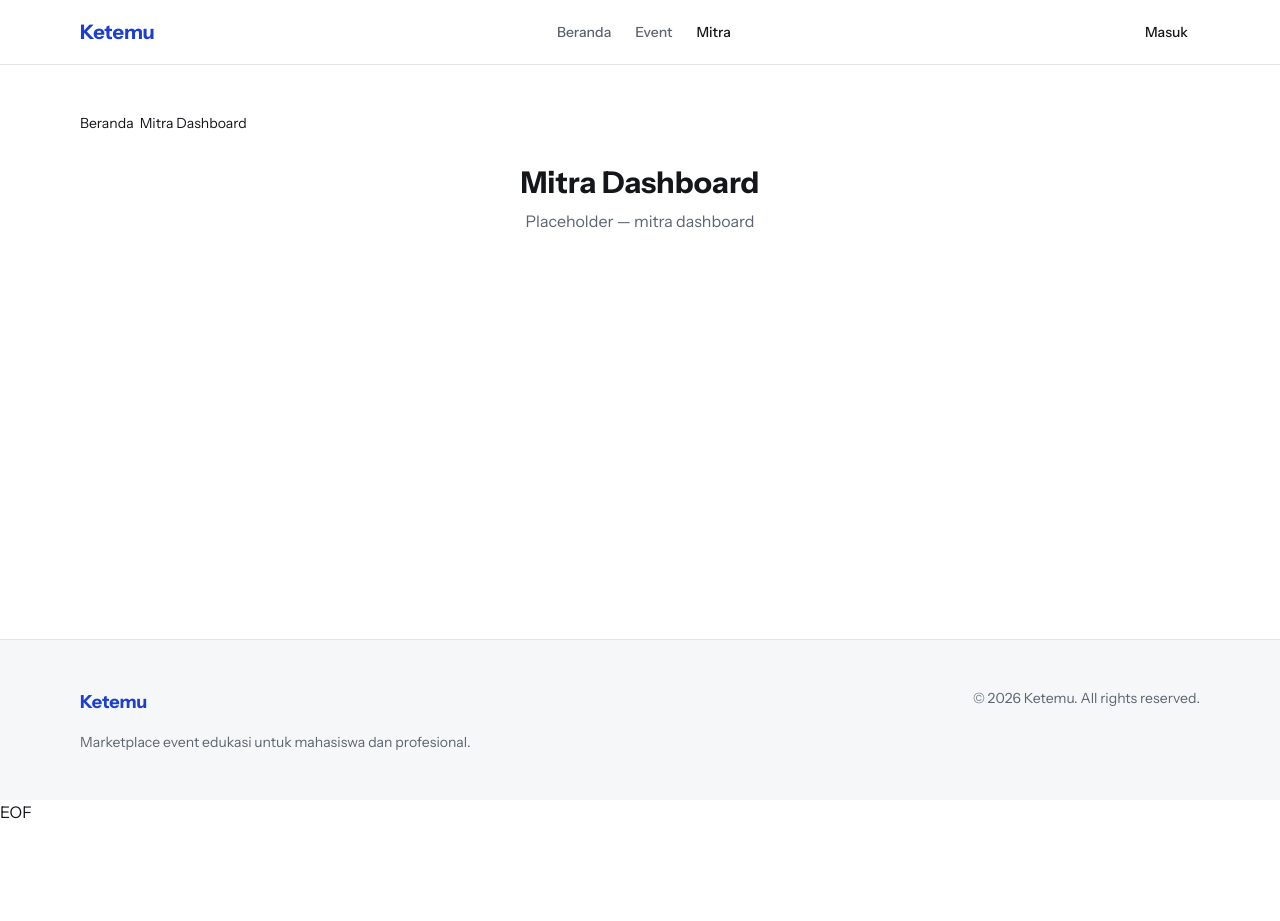
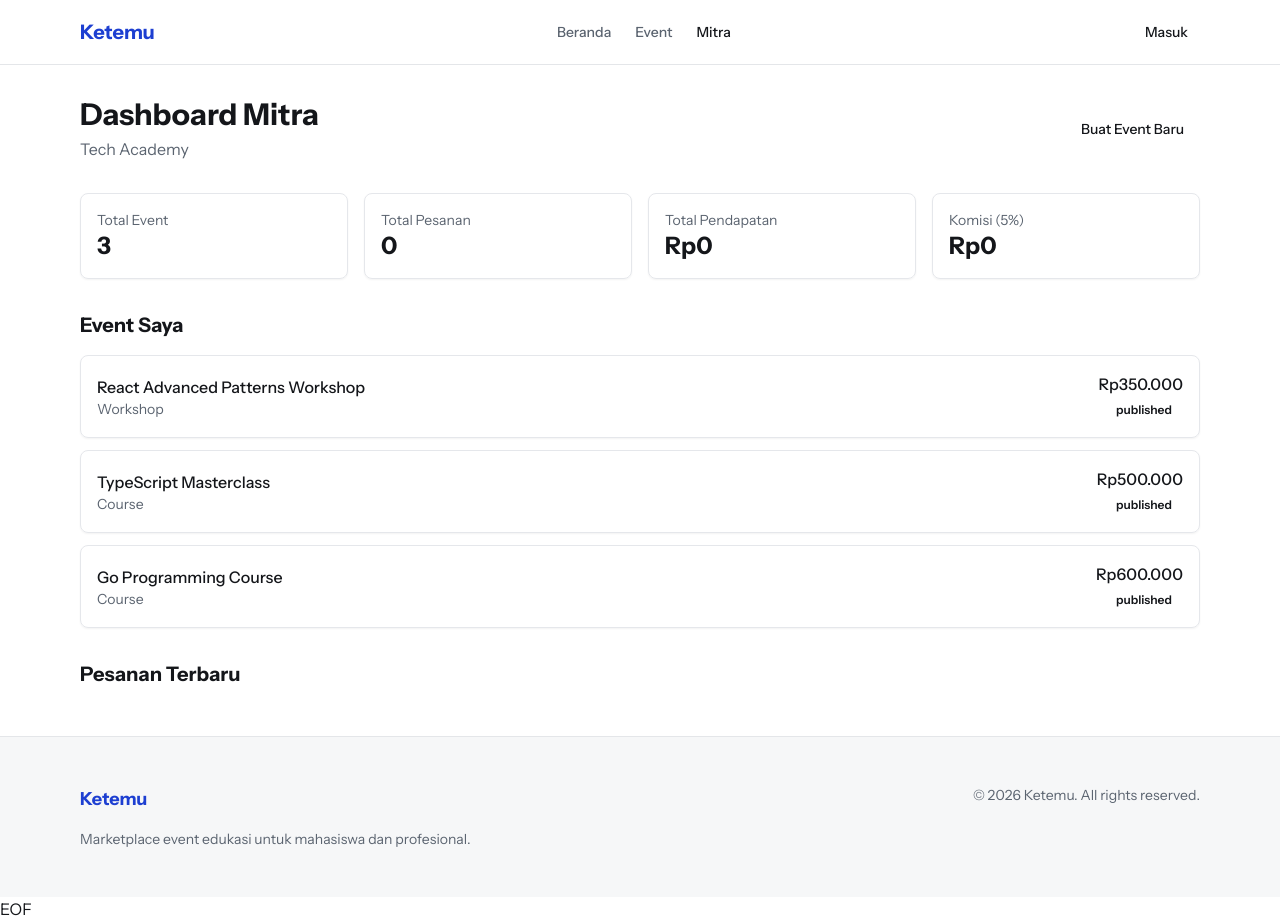
Before and after one commit to VickyIbr/CSUI-Ketemu, a React (Vite) app: page /mitra in a window 1280 px wide. Before the commit the page ends 824 px from the top, so only its background shows below. Built offline with nearby package versions, Linux system fonts and the light colour scheme.

Commit message:
feat(partner-dashboard): add partner dashboard with stats and events

```diff
--- a/src/pages/mitra/dashboard.tsx
+++ b/src/pages/mitra/dashboard.tsx
@@ -1,21 +1,112 @@
-import { Breadcrumb, BreadcrumbList, BreadcrumbItem, BreadcrumbLink, BreadcrumbPage } from "@/components/ui/breadcrumb"
+import { Link } from "react-router-dom"
+import { Card, CardContent } from "@/components/ui/card"
+import { Badge } from "@/components/ui/badge"
+import { Button } from "@/components/ui/button"
+import { usePartnersStore } from "@/store/partners.store"
+import { useOrdersStore } from "@/store/orders.store"
+import { useEventsStore } from "@/store/events.store"
+import { formatIDR } from "@/lib/format"
 
 export function PartnerDashboardPage() {
+  const partners = usePartnersStore((s) => s.partners)
+  const events = useEventsStore((s) => s.events)
+  const orders = useOrdersStore((s) => s.orders)
+
+  // Demo: show first partner's dashboard
+  const partner = partners[0]
+  const partnerEvents = events.filter((e) => e.partnerId === partner?.id)
+  const partnerOrders = orders.filter((o) => {
+    const ev = events.find((e) => e.id === o.eventId)
+    return ev?.partnerId === partner?.id
+  })
+
+  const totalRevenue = partnerOrders.reduce((sum, o) => sum + o.totalAmount, 0)
+  const totalCommission = partnerOrders.reduce((sum, o) => sum + o.commission, 0)
+
   return (
-    <div className="container mx-auto max-w-[1160px] px-5 py-12">
-      <Breadcrumb>
-        <BreadcrumbList>
-          <BreadcrumbItem>
-            <BreadcrumbLink href="/">Beranda</BreadcrumbLink>
-          </BreadcrumbItem>
-          <BreadcrumbItem>
-            <BreadcrumbPage className="text-ink">Mitra Dashboard</BreadcrumbPage>
-          </BreadcrumbItem>
-        </BreadcrumbList>
-      </Breadcrumb>
-      <div className="mt-8 text-center">
-        <h1 className="text-3xl font-bold text-ink">Mitra Dashboard</h1>
-        <p className="mt-2 text-ink-soft">Placeholder — mitra dashboard</p>
+    <div className="container mx-auto max-w-[1160px] px-5 py-8">
+      <div className="flex flex-wrap items-center justify-between gap-4">
+        <div>
+          <h1 className="text-3xl font-bold text-ink">Dashboard Mitra</h1>
+          <p className="mt-1 text-ink-soft">{partner?.name}</p>
+        </div>
+        <Button asChild>
+          <Link to="/mitra/new-event">Buat Event Baru</Link>
+        </Button>
+      </div>
+
+      {/* Stats */}
+      <div className="mt-8 grid gap-4 sm:grid-cols-2 lg:grid-cols-4">
+        <Card>
+          <CardContent className="p-4">
+            <p className="text-sm text-ink-soft">Total Event</p>
+            <p className="text-2xl font-bold text-ink">{partnerEvents.length}</p>
+          </CardContent>
+        </Card>
+        <Card>
+          <CardContent className="p-4">
+            <p className="text-sm text-ink-soft">Total Pesanan</p>
+            <p className="text-2xl font-bold text-ink">{partnerOrders.length}</p>
+          </CardContent>
+        </Card>
+        <Card>
+          <CardContent className="p-4">
+            <p className="text-sm text-ink-soft">Total Pendapatan</p>
+            <p className="text-2xl font-bold text-ink">{formatIDR(totalRevenue)}</p>
+          </CardContent>
+        </Card>
+        <Card>
+          <CardContent className="p-4">
+            <p className="text-sm text-ink-soft">Komisi (5%)</p>
+            <p className="text-2xl font-bold text-ink">{formatIDR(totalCommission)}</p>
+          </CardContent>
+        </Card>
+      </div>
+
+      {/* Events list */}
+      <div className="mt-8">
+        <h2 className="text-xl font-bold text-ink">Event Saya</h2>
+        <div className="mt-4 space-y-3">
+          {partnerEvents.map((event) => (
+            <Card key={event.id}>
+              <CardContent className="flex items-center justify-between p-4">
+                <div className="flex-1">
+                  <p className="font-medium text-ink">{event.title}</p>
+                  <p className="text-sm text-ink-soft">{event.category}</p>
+                </div>
+                <div className="text-right">
+                  <p className="font-medium text-ink">{formatIDR(event.price)}</p>
+                  <Badge variant={event.status === "published" ? "default" : "secondary"}>
+                    {event.status}
+                  </Badge>
+                </div>
+              </CardContent>
+            </Card>
+          ))}
+        </div>
+      </div>
+
+      {/* Recent orders */}
+      <div className="mt-8">
+        <h2 className="text-xl font-bold text-ink">Pesanan Terbaru</h2>
+        <div className="mt-4 space-y-3">
+          {partnerOrders.slice(0, 5).map((order) => {
+            const event = events.find((e) => e.id === order.eventId)
+            return (
+              <Card key={order.id}>
+                <CardContent className="flex items-center justify-between p-4">
+                  <div>
+                    <p className="font-medium text-ink">{event?.title ?? "Event"}</p>
+                    <p className="text-sm text-ink-soft">
+                      {order.quantity} tiket • {order.status}
+                    </p>
+                  </div>
+                  <p className="font-bold text-ink">{formatIDR(order.totalAmount)}</p>
+                </CardContent>
+              </Card>
+            )
+          })}
+        </div>
       </div>
     </div>
   )
```
